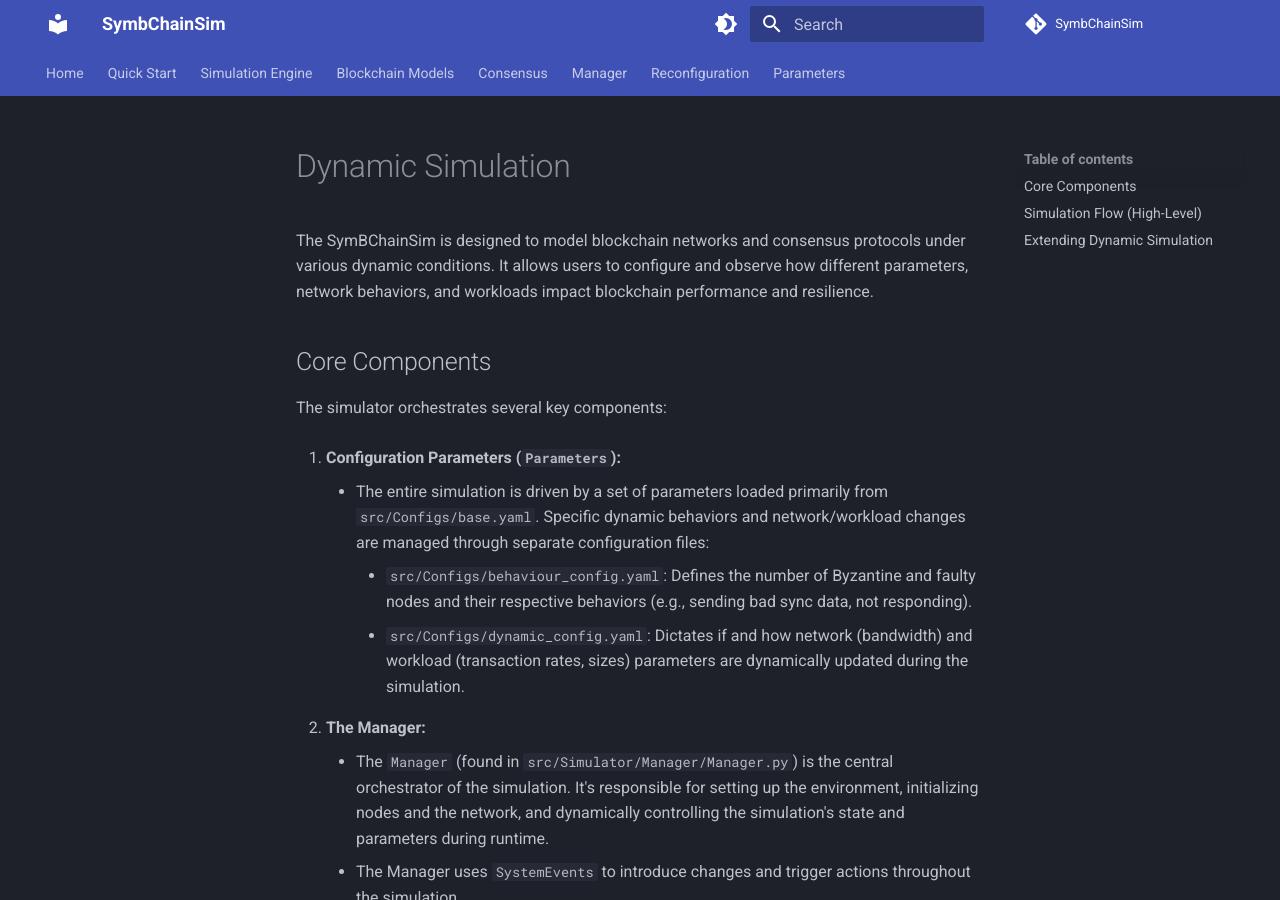
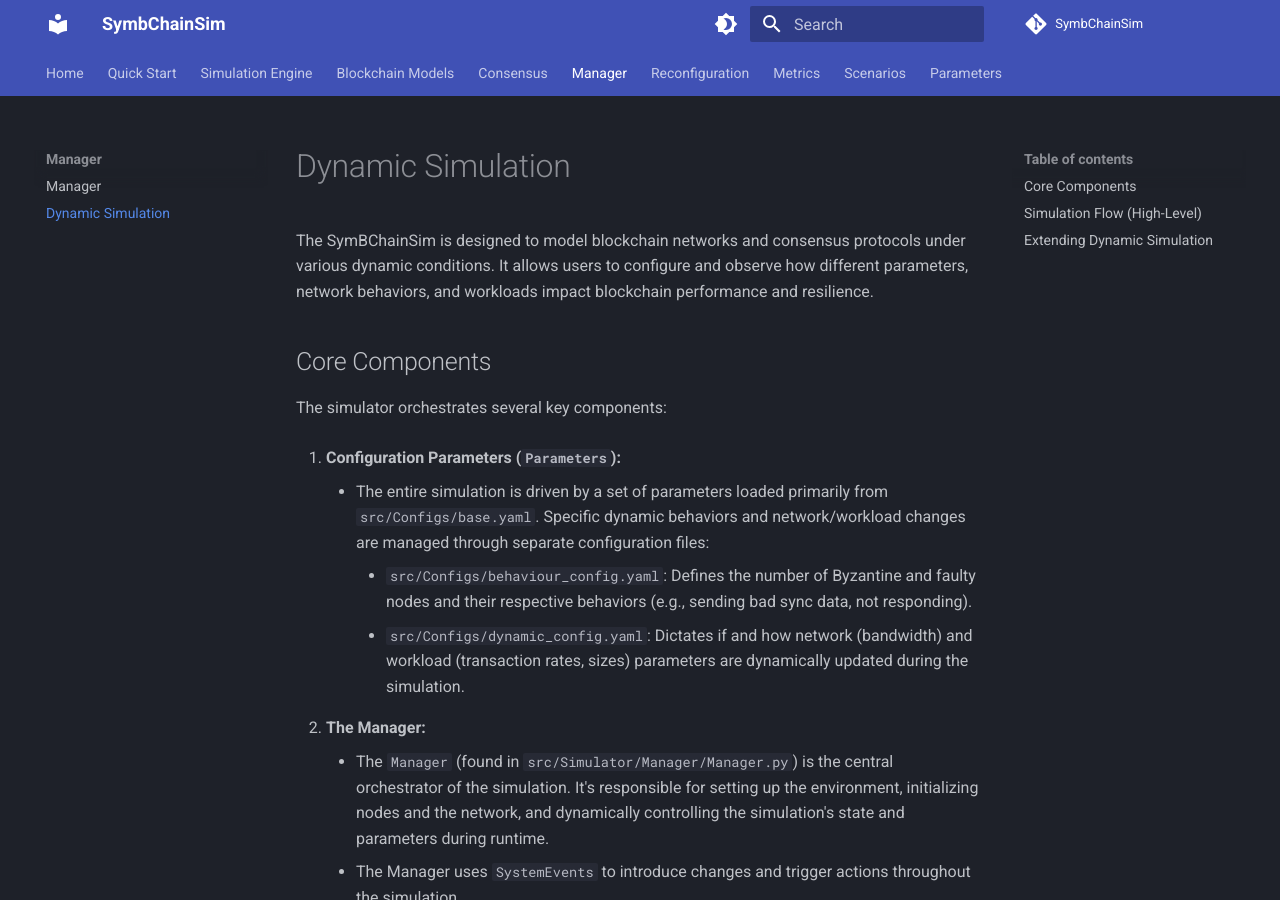
Before and after one commit to GiorgDiama/SymBChainSim, an MkDocs documentation site: the page built from docs/dynamic_simulation.md, in a window 1280 px wide and 900 px high. Built offline with MkDocs 1.6.1 and Material for MkDocs 9.7.7, drawn with Linux system fonts in a browser that asks for light colours; comment, search, counter and statistics services are not loaded; some of the changed text lies outside the part shown.

Commit message:
finalised structure of page

```diff
--- a/mkdocs.yaml
+++ b/mkdocs.yaml
@@ -42,9 +42,13 @@ nav:
       - Transaction Factory: transaction_factory.md
       - Network: network.md
   - Consensus:
+    - Consensus Protocols: consensus.md
     - High-Level Sync: high_level_sync.md
     - Rounds: rounds.md
-    - Consensus Protocols: consensus.md
-  - Manager: manager.md
+  - Manager:
+    - Manager: manager.md
+    - Dynamic Simulation: dynamic_simulation.md
   - Reconfiguration: reconfiguration.md
+  - Metrics: metrics.md
+  - Scenarios: scenarios.md
   - Parameters: simulation_parameters.md
```
